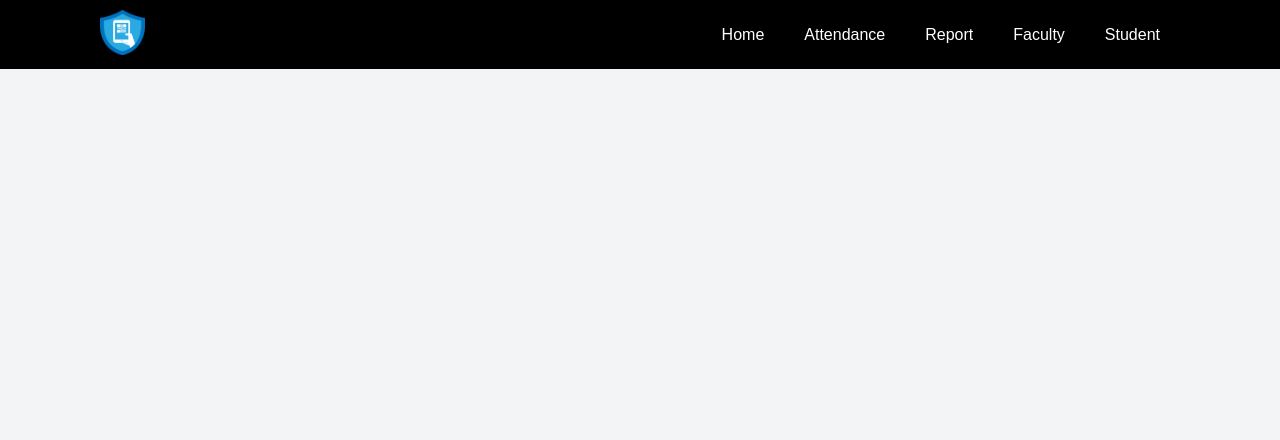
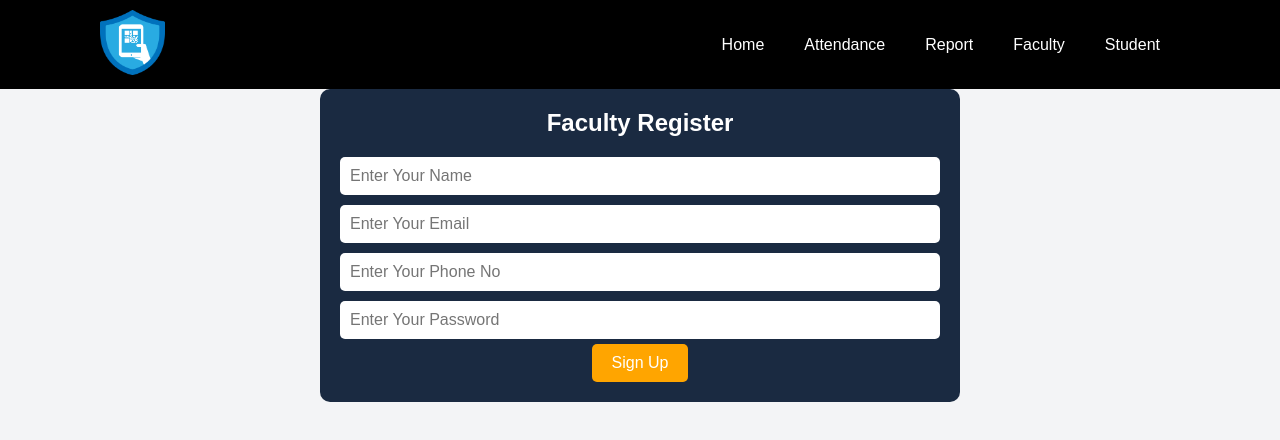
Before and after one commit to DevMinipara/Attendence_system, a React (Vite) app: page /faculty-register in a window 1280 px wide. Shown: the top 440 px of the page. Built offline with nearby package versions, Linux system fonts and the light colour scheme.

Commit message:
kasu j nahi

```diff
--- a/src/App.jsx
+++ b/src/App.jsx
@@ -4,10 +4,11 @@ import Home from "./pages/Home";
 import Attendance from "./pages/Attendance";
 import Report from "./pages/Report";
 import StudentRegister from "./pages/Student/StudentRegister";
-import StudentLogin from "./pages/Student/StudentLogin";
-import AdminDashboard from "./pages/Admin/AdminDashboard";
+// import StudentLogin from "./pages/Student/StudentLogin";
+// import AdminDashboard from "./pages/Admin/AdminDashboard";
 import Faculty from "./pages/Faculty/Faculty";
 import Student from "./pages/Student/Student";
+import Facultyregister from "./pages/Faculty/Facultyregister";
 
 const App = () => {
   return (
@@ -21,7 +22,8 @@ const App = () => {
           <Route path="report" element={<Report />} />
           <Route path="faculty" element={<Faculty />} />
           <Route path="student" element={<Student />} />
-          <Route path="StudentRegister" element={<StudentRegister />} />
+          <Route path="register" element={<StudentRegister />} />
+          <Route path="faculty-register" element={<Facultyregister />} />
 
 
         </Routes>
--- a/src/index.css
+++ b/src/index.css
@@ -188,6 +188,11 @@ button:hover {
   margin-top: -5px;
 }
 nav div img{
-  height: 45px;
-  width: 45px;
+  height: 65px;
+  width: 65px;
 }
+.homeimage
+{
+    height: 100%;
+    width: 100%;
+}
--- a/src/pages/Faculty/Faculty.jsx
+++ b/src/pages/Faculty/Faculty.jsx
@@ -1,4 +1,3 @@
-import React from 'react'
 import Facultylogin from './Facultylogin'
 const Faculty = () => {
   return (
--- a/src/pages/Faculty/Facultylogin.jsx
+++ b/src/pages/Faculty/Facultylogin.jsx
@@ -1,4 +1,5 @@
 import { useState } from "react";
+import { NavLink } from "react-router-dom";
 
 function Facultylogin() {
   const [email, setEmail] = useState("");
@@ -37,9 +38,9 @@ const loginBtn = () => {
               />
             </div>
             <button onClick={loginBtn}>Login</button>
-            <a href="/register" className="register-link">
-              Register!
-            </a>
+            <NavLink to="/faculty-register" className="register-link">
+            Register!
+          </NavLink>
 
         </main>
 
--- /dev/null
+++ b/src/pages/Faculty/Facultyregister.jsx
@@ -0,0 +1,78 @@
+import { useState } from "react";
+
+const Facultyregister = () => {
+    const [formData, setFormData] = useState({
+        name: "",
+        email: "",
+        phone: "",
+        password: ""
+    });
+
+    const [successMessage, setSuccessMessage] = useState("");
+    const [errors, setErrors] = useState({});
+
+    // Regex patterns for validation
+    const patterns = {
+        name: /^[A-Za-z ]{3,}$/,
+        email: /^[a-zA-Z0-9._%+-]+@[a-zA-Z0-9.-]+\.[A-Za-z]{2,}$/,
+        phone: /^[0-9]{10}$/,
+        password: /^[A-Za-z0-9@#$%^&+=]{6,}$/
+    };
+
+    // Handle input change
+    const handleChange = (e) => {
+        setFormData({ ...formData, [e.target.name]: e.target.value });
+    };
+
+    // Validate form
+    const validateForm = () => {
+        let newErrors = {};
+
+        if (!patterns.name.test(formData.name)) newErrors.name = "Enter a valid name (min 3 letters)";
+        if (!patterns.email.test(formData.email)) newErrors.email = "Enter a valid email";
+        if (!patterns.phone.test(formData.phone)) newErrors.phone = "Enter a valid 10-digit phone number";
+        if (!patterns.password.test(formData.password)) newErrors.password = "Password must be at least 6 characters";
+
+        setErrors(newErrors);
+        return Object.keys(newErrors).length === 0;
+    };
+
+    // Handle form submission
+    const handleSubmit = (e) => {
+        e.preventDefault();
+        if (validateForm()) {
+            setSuccessMessage("Registration Successful!");
+            setFormData({
+                name: "",
+                email: "",
+                phone: "",
+                password: ""
+            });
+            setErrors({});
+        }
+    };
+
+    return (
+        <div className="register-container">
+            <h2>Faculty Register</h2>
+            {successMessage && <p className="success">{successMessage}</p>}
+            <form onSubmit={handleSubmit}>
+                <input type="text" name="name" placeholder="Enter Your Name" value={formData.name} onChange={handleChange} />
+                {errors.name && <p className="error">{errors.name}</p>}
+
+                <input type="email" name="email" placeholder="Enter Your Email" value={formData.email} onChange={handleChange} />
+                {errors.email && <p className="error">{errors.email}</p>}
+
+                <input type="text" name="phone" placeholder="Enter Your Phone No" value={formData.phone} onChange={handleChange} />
+                {errors.phone && <p className="error">{errors.phone}</p>}
+
+                <input type="password" name="password" placeholder="Enter Your Password" value={formData.password} onChange={handleChange} />
+                {errors.password && <p className="error">{errors.password}</p>}
+
+                <button type="submit">Sign Up</button>
+            </form>
+        </div>
+    );
+};
+
+export default Facultyregister;
--- a/src/pages/Home.jsx
+++ b/src/pages/Home.jsx
@@ -1,6 +1,11 @@
 const Home = () => {
   return (
-    <div>Home</div>
+    <div>
+    <header>
+          <h1>E-Authentication System with QR Code & OTP</h1>
+        </header>
+      <img src="home.png" className="homeimage"></img>
+    </div>
   )
 }
 
--- a/src/pages/Student/Student.jsx
+++ b/src/pages/Student/Student.jsx
@@ -1,4 +1,3 @@
-import React from 'react'
 import StudentLogin from './StudentLogin'
 
 const Student = () => {
--- a/src/pages/Student/StudentLogin.jsx
+++ b/src/pages/Student/StudentLogin.jsx
@@ -1,13 +1,14 @@
 import { useState } from "react";
+import { NavLink } from "react-router-dom";
 
-function App() {
+function StudentLogin() {
   const [email, setEmail] = useState("");
   const [password, setPassword] = useState("");
 
   const loginBtn = () => {
-  console.log("login working");
+    console.log("Login button clicked");
+  };
 
-}
   return (
     <>
       <div className="login-container">
@@ -37,15 +38,15 @@ const loginBtn = () => {
             />
           </div>
           <button onClick={loginBtn}>Login</button>
-            <a href="/register" className="register-link">
+
+          {/* NavLink for Register */}
+          <NavLink to="/register" className="register-link">
             Register!
-            </a>
-
+          </NavLink>
         </main>
-
       </div>
     </>
   );
 }
 
-export default App;
+export default StudentLogin;
```
Also changed, not shown: home.png (added). Lines whose indentation alone changed are shown as unchanged.
